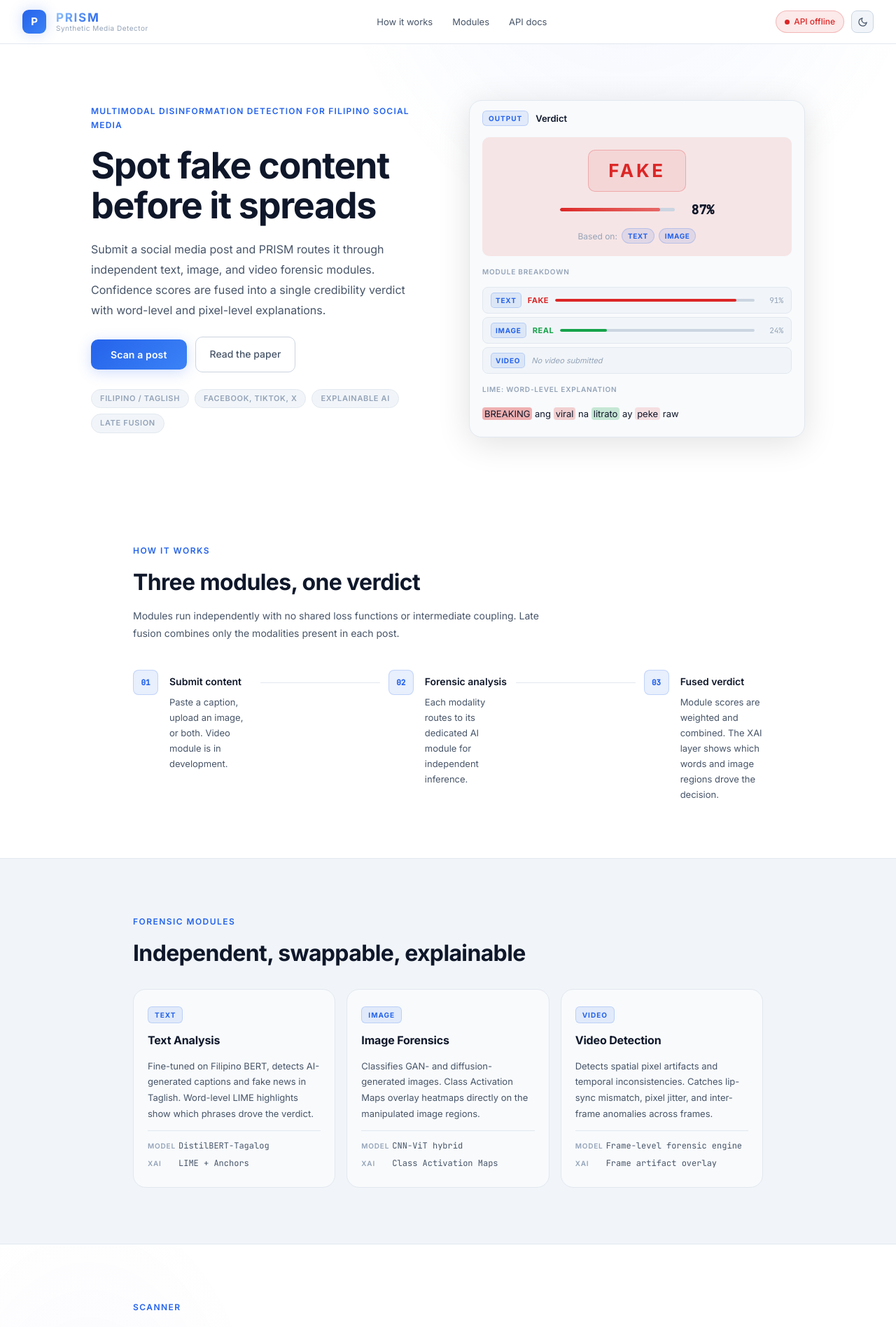
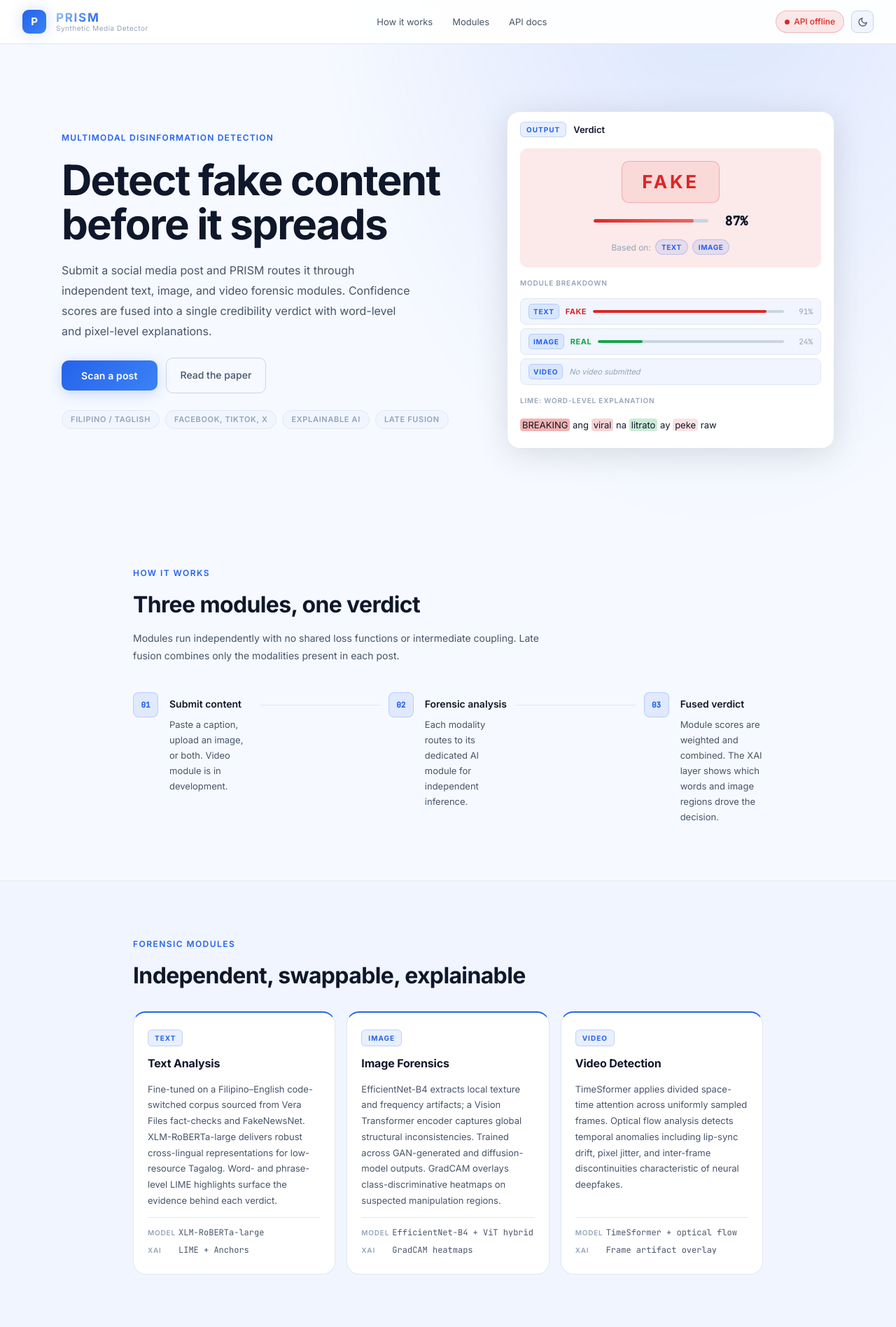
Before and after one commit to lncadrnn/P.R.I.S.M., a React (Vite) app in the folder web/: page / in a window 1280 px wide. Shown: the top 1896 px of the page at 70% size. Built offline with nearby package versions, Linux system fonts and the light colour scheme; no server answers.

Commit message:
feat: update UI components with improved styling, enhanced descriptions, and refined layout

```diff
--- a/web/index.html
+++ b/web/index.html
@@ -3,7 +3,7 @@
   <head>
     <meta charset="UTF-8" />
     <meta name="viewport" content="width=device-width, initial-scale=1.0" />
-    <title>PRISM — Disinformation Detector</title>
+    <title>PRISM - Disinformation Detector</title>
     <link rel="preconnect" href="https://fonts.googleapis.com" />
     <link rel="preconnect" href="https://fonts.gstatic.com" crossorigin />
     <link href="https://fonts.googleapis.com/css2?family=Inter:wght@400;500;600;700&family=JetBrains+Mono:wght@400;500&display=swap" rel="stylesheet" />
--- a/web/src/App.jsx
+++ b/web/src/App.jsx
@@ -86,23 +86,23 @@ const MODULES = [
   {
     key: 'text',
     title: 'Text Analysis',
-    model: 'DistilBERT-Tagalog',
+    model: 'XLM-RoBERTa-large',
     xai: 'LIME + Anchors',
-    desc: 'Fine-tuned on Filipino BERT, detects AI-generated captions and fake news in Taglish. Word-level LIME highlights show which phrases drove the verdict.',
+    desc: 'Fine-tuned on a Filipino–English code-switched corpus sourced from Vera Files fact-checks and FakeNewsNet. XLM-RoBERTa-large delivers robust cross-lingual representations for low-resource Tagalog. Word- and phrase-level LIME highlights surface the evidence behind each verdict.',
   },
   {
     key: 'image',
     title: 'Image Forensics',
-    model: 'CNN-ViT hybrid',
-    xai: 'Class Activation Maps',
-    desc: 'Classifies GAN- and diffusion-generated images. Class Activation Maps overlay heatmaps directly on the manipulated image regions.',
+    model: 'EfficientNet-B4 + ViT hybrid',
+    xai: 'GradCAM heatmaps',
+    desc: 'EfficientNet-B4 extracts local texture and frequency artifacts; a Vision Transformer encoder captures global structural inconsistencies. Trained across GAN-generated and diffusion-model outputs. GradCAM overlays class-discriminative heatmaps on suspected manipulation regions.',
   },
   {
     key: 'video',
     title: 'Video Detection',
-    model: 'Frame-level forensic engine',
+    model: 'TimeSformer + optical flow',
     xai: 'Frame artifact overlay',
-    desc: 'Detects spatial pixel artifacts and temporal inconsistencies. Catches lip-sync mismatch, pixel jitter, and inter-frame anomalies across frames.',
+    desc: 'TimeSformer applies divided space-time attention across uniformly sampled frames. Optical flow analysis detects temporal anomalies including lip-sync drift, pixel jitter, and inter-frame discontinuities characteristic of neural deepfakes.',
   },
 ]
 
@@ -173,8 +173,8 @@ export default function App() {
 
       <section className={styles.hero}>
         <div className={styles.heroLeft}>
-          <p className={styles.heroEyebrow}>Multimodal disinformation detection for Filipino social media</p>
-          <h1 className={styles.heroTitle}>Spot fake content before it spreads</h1>
+          <p className={styles.heroEyebrow}>Multimodal disinformation detection</p>
+          <h1 className={styles.heroTitle}>Detect fake content before it spreads</h1>
           <p className={styles.heroDesc}>
             Submit a social media post and PRISM routes it through independent text, image, and video
             forensic modules. Confidence scores are fused into a single credibility verdict with
--- a/web/src/App.module.css
+++ b/web/src/App.module.css
@@ -3,8 +3,9 @@
   display: flex;
   flex-direction: column;
   background:
-    radial-gradient(ellipse 60% 40% at 70% -10%, var(--hero-blob-1) 0%, transparent 60%),
-    radial-gradient(ellipse 40% 30% at 10% 80%, var(--hero-blob-2) 0%, transparent 50%),
+    radial-gradient(ellipse 70% 50% at 80% -5%, var(--hero-blob-1) 0%, transparent 65%),
+    radial-gradient(ellipse 50% 40% at 5% 75%, var(--hero-blob-2) 0%, transparent 55%),
+    radial-gradient(ellipse 30% 25% at 50% 100%, var(--hero-blob-2) 0%, transparent 60%),
     var(--bg);
 }
 
@@ -105,12 +106,12 @@
 /* Hero */
 .hero {
   display: grid;
-  grid-template-columns: 1fr 1fr;
+  grid-template-columns: 1.1fr 0.9fr;
   align-items: center;
-  gap: 60px;
-  max-width: 1100px;
+  gap: 64px;
+  max-width: 1200px;
   margin: 0 auto;
-  padding: 80px 40px 72px;
+  padding: 96px 48px 88px;
   width: 100%;
 }
 @media (max-width: 900px) {
@@ -133,10 +134,10 @@
 }
 
 .heroTitle {
-  font-size: clamp(32px, 4.5vw, 52px);
+  font-size: clamp(36px, 5vw, 60px);
   font-weight: 800;
-  letter-spacing: -0.025em;
-  line-height: 1.1;
+  letter-spacing: -0.03em;
+  line-height: 1.05;
   color: var(--text);
 }
 
@@ -295,14 +296,20 @@
 .moduleCard {
   background: var(--surface);
   border: 1px solid var(--border);
+  border-top: 2.5px solid var(--accent);
   border-radius: var(--radius-lg);
   padding: 24px 20px;
   display: flex;
   flex-direction: column;
   gap: 12px;
-  transition: border-color 0.2s, box-shadow 0.2s;
+  transition: border-color 0.2s, box-shadow 0.2s, transform 0.2s;
 }
-.moduleCard:hover { border-color: var(--border2); box-shadow: var(--shadow); }
+.moduleCard:hover {
+  border-color: var(--accent);
+  border-top-color: var(--accent);
+  box-shadow: var(--shadow-lg);
+  transform: translateY(-3px);
+}
 
 .moduleCardTop { display: flex; align-items: center; gap: 8px; }
 
--- a/web/src/index.css
+++ b/web/src/index.css
@@ -2,10 +2,10 @@
 
 /* Light mode */
 :root {
-  --bg:               #ffffff;
-  --surface:          #f8fafc;
-  --surface2:         #f1f5f9;
-  --surface3:         #e2e8f0;
+  --bg:               #f6f9ff;
+  --surface:          #ffffff;
+  --surface2:         #f0f5ff;
+  --surface3:         #e2eaff;
   --border:           #e2e8f0;
   --border2:          #cbd5e1;
   --text:             #0f172a;
@@ -35,8 +35,8 @@
   --shadow:           0 4px 24px rgba(0,0,0,0.07);
   --shadow-lg:        0 8px 48px rgba(0,0,0,0.12);
   --header-bg:        rgba(255,255,255,0.92);
-  --hero-blob-1:      rgba(37,99,235,0.07);
-  --hero-blob-2:      rgba(99,102,241,0.04);
+  --hero-blob-1:      rgba(37,99,235,0.14);
+  --hero-blob-2:      rgba(99,102,241,0.10);
   --logo-glow:        rgba(37,99,235,0.22);
 }
 
```
